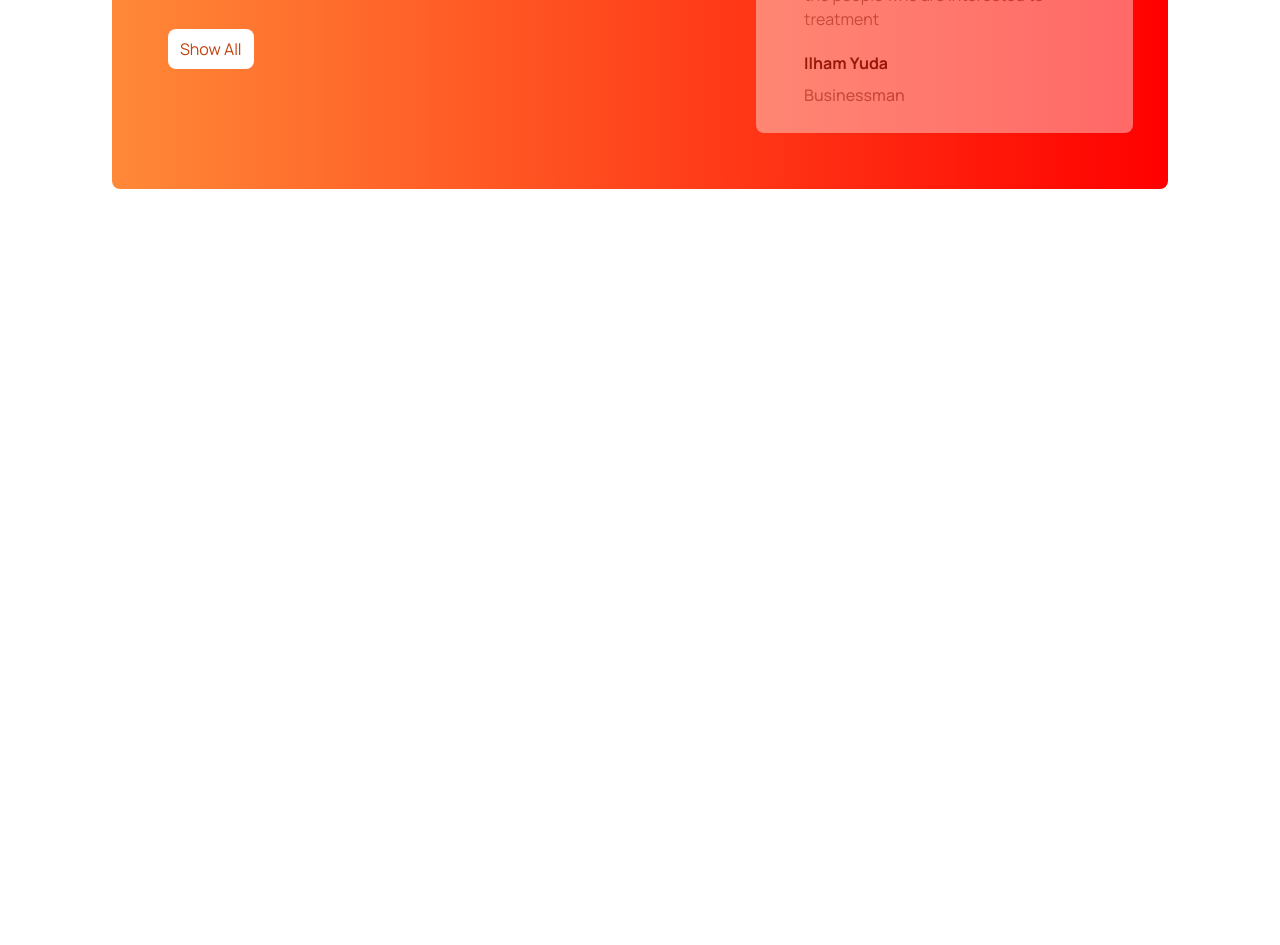
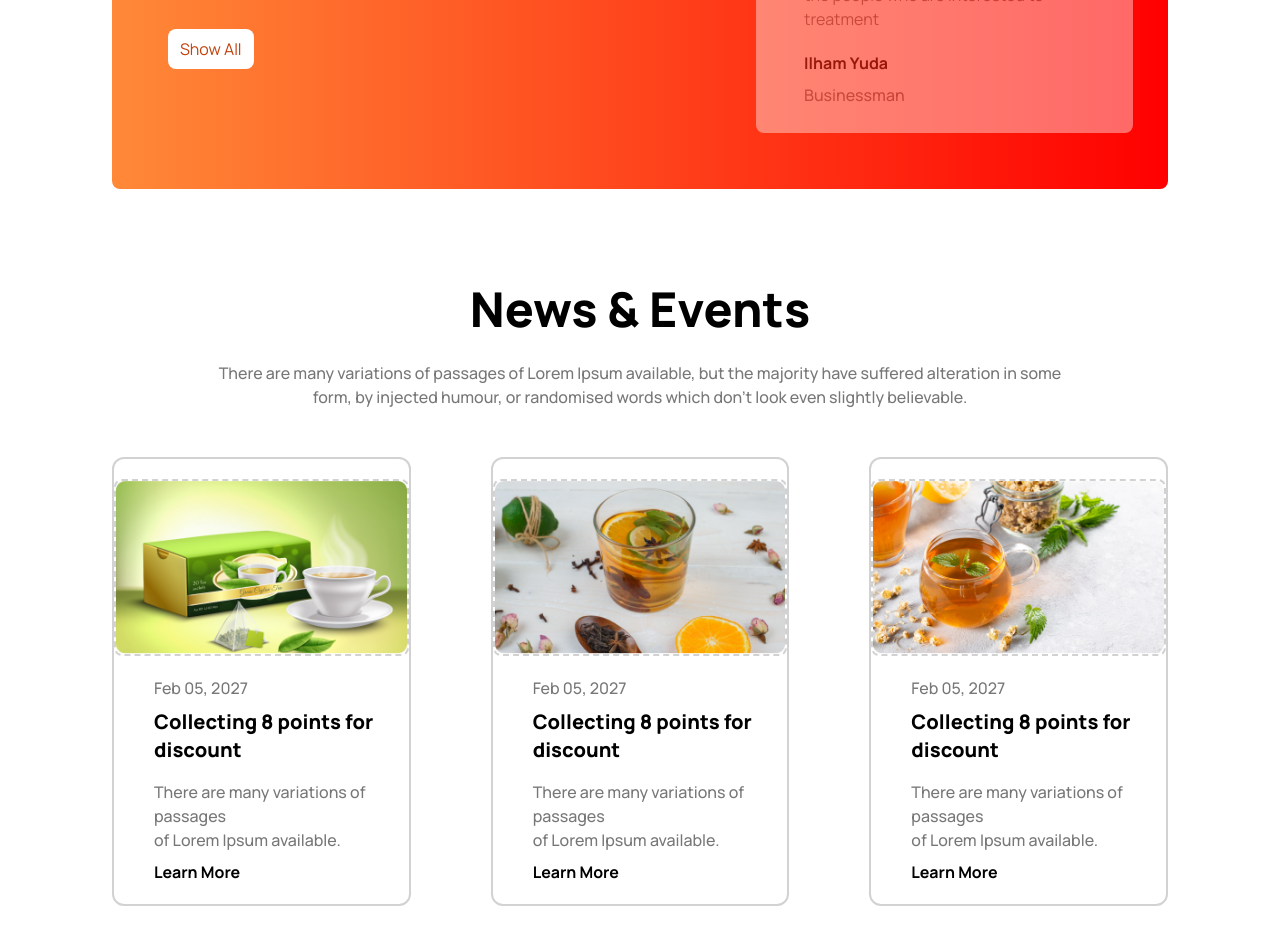
Before and after one commit to Usaid-Fidah23/tea-house-with-tailwind, a plain HTML site: page index.html in a window 1280 px wide. Shown: the part 2364-3309 px from the top of the page. Before the commit the page ends 2649 px from the top, so only its background shows below. Drawn offline with nearby package versions, Linux system fonts and the light colour scheme.

Commit message:
news section done

```diff
--- a/index.html
+++ b/index.html
@@ -192,7 +192,10 @@
                         Great Tea, Freshly <br> Presented
                     </h1>
                     <p class="font-medium text-[#777777] pb-7">
-                        The meaning of gong cha is chanese is to provide the best tea to emperor from all possessions . It represents the highest quality and self expectation. Establishing in 2006, Gong cha had been deeply appreciated by its custoers   because of good words of mouth and unique customized service orginated  from Taiwan.
+                        The meaning of gong cha is chanese is to provide the best tea to emperor from all possessions .
+                        It represents the highest quality and self expectation. Establishing in 2006, Gong cha had been
+                        deeply appreciated by its custoers because of good words of mouth and unique customized service
+                        orginated from Taiwan.
                     </p>
                     <h3 class="font-extrabold text-xl pb-3">
                         Unique Taste
@@ -213,14 +216,17 @@
         </section>
         <!--Reviews section  -->
         <section class="mb-24">
-            <div class="bg-gradient-to-r from-[#FF8938] to-[#FF0000] rounded-lg grid grid-cols-1 md:grid-cols-2 gap-10 text-white px-7 md:px-14 items-center">
+            <div
+                class="bg-gradient-to-r from-[#FF8938] to-[#FF0000] rounded-lg grid grid-cols-1 md:grid-cols-2 gap-10 text-white px-7 md:px-14 items-center">
                 <!-- text section -->
                 <div class="w-3/4">
                     <h1 class="text-5xl font-extrabold mb-8 mt-8">
                         Meet Our Super <br> Clients
                     </h1>
                     <p class="font-medium mb-8 ">
-                        There are many variations of passages of Lorem Ipsum available, but the majority have suffered alteration in some form, by injected humour, or randomised words which don't look even slightly believable.
+                        There are many variations of passages of Lorem Ipsum available, but the majority have suffered
+                        alteration in some form, by injected humour, or randomised words which don't look even slightly
+                        believable.
                     </p>
                     <button class="bg-[#FFFFFF] px-3 py-2 rounded-lg text-orange-700">
                         Show All
@@ -232,13 +238,15 @@
                 <!--reviews card section  -->
                 <div class="relative py-24">
                     <!-- top card -->
-                     <div class="relative left-10 md:left-24 opacity-40 h-56 bg-white text-black rounded-lg w-3/4 md:w-5/6 flex items-center px-12">
+                    <div
+                        class="relative left-10 md:left-24 opacity-40 h-56 bg-white text-black rounded-lg w-3/4 md:w-5/6 flex items-center px-12">
                         <div class="absolute -left-5 -top-5 bg-white rounded-full p-1">
                             <img src="images/client.png" alt="">
                         </div>
                         <div>
                             <p class="text-[#777777] mb-5">
-                                We are providing the best and suitable home insurance services for the people who are interested to treatment
+                                We are providing the best and suitable home insurance services for the people who are
+                                interested to treatment
                             </p>
                             <h3 class="font-bold mb-2">
                                 Ilham Yuda
@@ -251,13 +259,15 @@
                     </div>
                     <!-- Mid card -->
                     <div class="absolute z-10">
-                        <div class="relative bottom-20 right-10 md:bottom-28 md:right-24 md:h-60 h-60 bg-white text-black rounded-lg w-full md:w-full flex items-center px-12">
+                        <div
+                            class="relative bottom-20 right-10 md:bottom-28 md:right-24 md:h-60 h-60 bg-white text-black rounded-lg w-full md:w-full flex items-center px-12">
                             <div class="absolute -left-5 -top-5 bg-white rounded-full p-1">
                                 <img src="images/client.png" alt="">
                             </div>
                             <div>
                                 <p class="text-[#777777] mb-5">
-                                    We are providing the best and suitable home insurance services for the people who are interested to treatment
+                                    We are providing the best and suitable home insurance services for the people who
+                                    are interested to treatment
                                 </p>
                                 <h3 class="font-bold mb-2">
                                     Ilham Yuda
@@ -273,13 +283,15 @@
 
 
                     <!-- bottom card -->
-                    <div class="relative left-10 md:left-24 opacity-40 top-10 h-56 bg-white text-black rounded-lg w-3/4 md:w-5/6 flex items-center px-12">
+                    <div
+                        class="relative left-10 md:left-24 opacity-40 top-10 h-56 bg-white text-black rounded-lg w-3/4 md:w-5/6 flex items-center px-12">
                         <div class="absolute -left-5 -top-5 bg-white rounded-full p-1">
                             <img src="images/client.png" alt="">
                         </div>
                         <div>
                             <p class="text-[#777777] mb-5">
-                                We are providing the best and suitable home insurance services for the people who are interested to treatment
+                                We are providing the best and suitable home insurance services for the people who are
+                                interested to treatment
                             </p>
                             <h3 class="font-bold mb-2">
                                 Ilham Yuda
@@ -297,6 +309,99 @@
             </div>
 
         </section>
+
+        <!-- news and events section -->
+        <section>
+            <div class="mx-auto text-center">
+                <h1 class="text-5xl font-extrabold mb-7">
+                    News & Events
+                </h1>
+                <p class="font-medium text-[#777777] mb-12">
+                    There are many variations of passages of Lorem Ipsum available, but the majority have suffered
+                    alteration in some <br> form, by injected humour, or randomised words which don't look even slightly
+                    believable.
+                </p>
+            </div>
+
+            <!-- grid cards -->
+            <div class="grid grid-cols-1 md:grid-cols-3 mb-32 gap-20">
+
+                <div class=" border-2 border-[#D2D2D2] rounded-xl max-w-96">
+                    <div class="flex justify-center py-5">
+                        <img class="rounded-lg border-[#D2D2D2] border-dashed border-2" src="images/news-1.png" alt="">
+                    </div>
+                    <div class="ml-10">
+                        <p class="font-medium text-[#777777] pb-2">
+                            Feb 05, 2027
+                        </p>
+                        <h3 class="font-extrabold text-xl pb-4">
+                            Collecting 8 points for discount
+                        </h3>
+                        <p class="font-medium text-[#777777] pb-2">
+                            There are many variations of passages <br> of Lorem Ipsum available.
+                        </p>
+                        <p class="font-bold pb-5">
+                            Learn More
+                        </p>
+                    </div>
+
+
+
+
+                </div>
+                <div class=" border-2 border-[#D2D2D2] rounded-xl max-w-96">
+                    <div class="flex justify-center py-5">
+                        <img class="rounded-lg border-[#D2D2D2] border-dashed border-2" src="images/news-2.png" alt="">
+                    </div>
+                    <div class="ml-10">
+                        <p class="font-medium text-[#777777] pb-2">
+                            Feb 05, 2027
+                        </p>
+                        <h3 class="font-extrabold text-xl pb-4">
+                            Collecting 8 points for discount
+                        </h3>
+                        <p class="font-medium text-[#777777] pb-2">
+                            There are many variations of passages <br> of Lorem Ipsum available.
+                        </p>
+                        <p class="font-bold pb-5">
+                            Learn More
+                        </p>
+                    </div>
+
+
+
+
+                </div>
+                <div class=" border-2 border-[#D2D2D2] rounded-xl max-w-96">
+                    <div class="flex justify-center py-5">
+                        <img class="rounded-lg border-[#D2D2D2] border-dashed border-2" src="images/news-3.png" alt="">
+                    </div>
+                    <div class="ml-10">
+                        <p class="font-medium text-[#777777] pb-2">
+                            Feb 05, 2027
+                        </p>
+                        <h3 class="font-extrabold text-xl pb-4">
+                            Collecting 8 points for discount
+                        </h3>
+                        <p class="font-medium text-[#777777] pb-2">
+                            There are many variations of passages <br> of Lorem Ipsum available.
+                        </p>
+                        <p class="font-bold pb-5">
+                            Learn More
+                        </p>
+                    </div>
+
+
+
+
+                </div>
+
+            </div>
+
+
+
+            </div>
+        </section>
     </main>
 
 </body>
```
Lines whose indentation alone changed are shown as unchanged.
